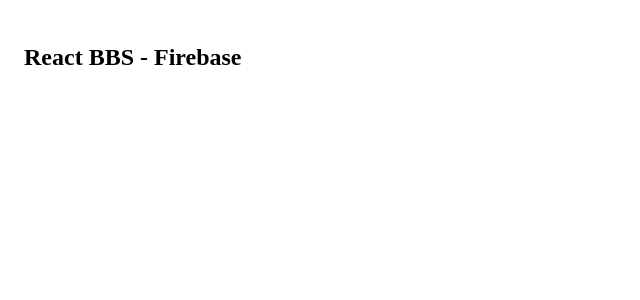
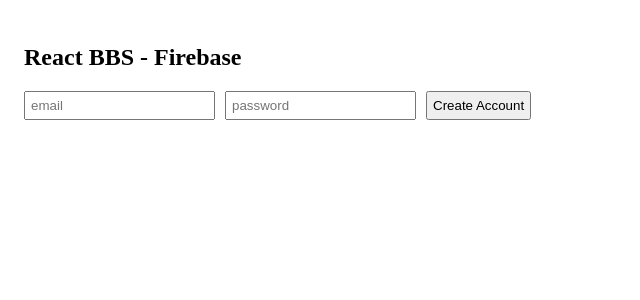
Before and after one commit to HyeYoungee/react_fb_bbs, a React (Create React App) app: page / in a window 1280 px wide. Shown: the top 300 px of the page, without its empty margins (0-640 px from the left). Built offline with nearby package versions, Linux system fonts and the light colour scheme; no server answers.

Commit message:
231011 수업 저장

```diff
--- a/package.json
+++ b/package.json
@@ -9,6 +9,7 @@
     "firebase": "^10.4.0",
     "react": "^18.2.0",
     "react-dom": "^18.2.0",
+    "react-router-dom": "^6.16.0",
     "react-scripts": "5.0.1",
     "web-vitals": "^2.1.4"
   },
--- a/src/App.css
+++ b/src/App.css
@@ -4,3 +4,10 @@
 body{
   padding: 1rem;
 }
+form input{
+  padding: 5px;
+  margin-right: 10px;
+}
+form button{
+  padding: 5px;
+}
--- a/src/App.js
+++ /dev/null
@@ -1,11 +0,0 @@
-import './App.css';
-
-function App() {
-  return (
-    <div className="App">
-      <h2>React BBS - Firebase</h2>
-    </div>
-  );
-}
-
-export default App;
--- /dev/null
+++ b/src/components/App.js
@@ -0,0 +1,34 @@
+import React, { useEffect, useState } from "react";
+import AppRouter from './Router';
+import { getAuth, onAuthStateChanged} from "firebase/auth";
+import '../App.css';
+
+function App() {
+  const [isLoggedIn, setIsLoggedIn] = useState(false);
+  const [init, setInit] = useState(false);
+
+  useEffect(() => {
+    const auth = getAuth();
+    onAuthStateChanged(auth, (user) => {
+      if(user){
+        setIsLoggedIn(true);
+        console.log(user);
+      } else{
+        //user is signed out
+        setIsLoggedIn(false);
+      }
+      setInit(true);
+    });
+  }, []);
+
+  return (
+    <>
+      {init ?
+        <AppRouter isLoggedIn={isLoggedIn}/>
+        : "회원정보 확인중..."
+      }
+    </>
+  );
+}
+
+export default App;
--- /dev/null
+++ b/src/components/Router.js
@@ -0,0 +1,20 @@
+import React from "react";
+import { Routes, Route } from "react-router-dom";
+import Auth from "../routes/Auth";
+import Home from "../routes/Home";
+
+const AppRouter = ({isLoggedIn}) => {
+  return(
+    <Routes>
+      {isLoggedIn ? (
+        <Route path="/" element={<Home/>}></Route>
+        ) : (
+        <Route path="/" element={<Auth/>}></Route>
+        )
+      }
+    </Routes>
+  )
+
+}
+
+export default AppRouter;
--- a/src/firebase.js
+++ b/src/firebase.js
@@ -1,5 +1,6 @@
 // Import the functions you need from the SDKs you need
 import { initializeApp } from "firebase/app";
+import { getAuth } from "firebase/auth";
 // TODO: Add SDKs for Firebase products that you want to use
 // https://firebase.google.com/docs/web/setup#available-libraries
 
@@ -14,4 +15,10 @@
 };
 
 // Initialize Firebase
-export const firebase = initializeApp(firebaseConfig);
+// export const firebase = initializeApp(firebaseConfig);
+
+// Initialize Firebase
+const app = initializeApp(firebaseConfig);
+
+// Initialize Firebase Authentication and get a reference to the service
+export const authService = getAuth(app);
--- a/src/index.js
+++ b/src/index.js
@@ -1,11 +1,13 @@
 import React from 'react';
 import ReactDOM from 'react-dom/client';
-import App from './App';
-import { firebase } from './firebase';
-
-console.log(firebase);
+import App from './components/App';
+// import { firebase } from './firebase';
+import { BrowserRouter } from "react-router-dom";
 
 const root = ReactDOM.createRoot(document.getElementById('root'));
 root.render(
-  <App />
+  <BrowserRouter>
+    <h2>React BBS - Firebase</h2>
+    <App />
+  </BrowserRouter>
 );
--- /dev/null
+++ b/src/routes/Auth.js
@@ -0,0 +1,66 @@
+import React, { useState } from "react";
+import { authService } from "../firebase";
+import { getAuth, createUserWithEmailAndPassword, signInWithEmailAndPassword } from "firebase/auth";
+
+const Auth = () => {
+  const [email, setEmail] = useState('');
+  const [password, setPassword] = useState('');
+  const [newAccount, setNewAccount] = useState(true);
+  const [error, setError] = useState('');
+  const auth = getAuth();
+
+  const onSubmit = (e) => {
+    e.preventDefault();
+    if(newAccount){
+      //Create Account 회원가입
+      createUserWithEmailAndPassword(auth, email, password)
+      .then((userCredential) => {
+        // Signed in
+        const user = userCredential.user;
+        console.log(user);
+      })
+      .catch((error) => {
+        const errorCode = error.code;
+        const errorMessage = error.message;
+        console.log(errorCode, errorMessage);
+        setError(errorMessage);
+      });
+    } else{
+      //로그인
+      signInWithEmailAndPassword(auth, email, password)
+      .then((userCredential) => {
+        // Signed in
+        const user = userCredential.user;
+        console.log(user);
+      })
+      .catch((error) => {
+        const errorCode = error.code;
+        const errorMessage = error.message;
+        console.log(errorCode, errorMessage);
+      });
+    }
+  }
+  const onChange = (e) => {
+    // let name = e.target.value;
+    const {target:{name,value}} = e;
+
+    if(name === "email"){
+      setEmail(value);
+    } else{
+      setPassword(value);
+    }
+  }
+
+  return(
+    <div>
+      <form onSubmit={onSubmit}>
+        <input name="email" type="email" placeholder="email" value={email} onChange={onChange}/>
+        <input name="password" type="password" placeholder="password" value={password} onChange={onChange}/>
+        <button>{newAccount ? "Create Account" : "Login"}</button>
+      </form>
+      {error}
+    </div>
+  )
+}
+
+export default Auth;
--- /dev/null
+++ b/src/routes/EditProfile.js
@@ -0,0 +1,5 @@
+import React from "react";
+
+const EditProfile = () => <h2>EditProfile Page</h2>
+
+export default EditProfile;
--- /dev/null
+++ b/src/routes/Home.js
@@ -0,0 +1,5 @@
+import React from "react";
+
+const Home = () => <h2>Home Page</h2>
+
+export default Home;
--- /dev/null
+++ b/src/routes/Profile.js
@@ -0,0 +1,5 @@
+import React from "react";
+
+const Profile = () => <h2>Profile Page</h2>
+
+export default Profile;
```
Also changed, not shown: 1 other file (tests, documents, lock files or other folders).
